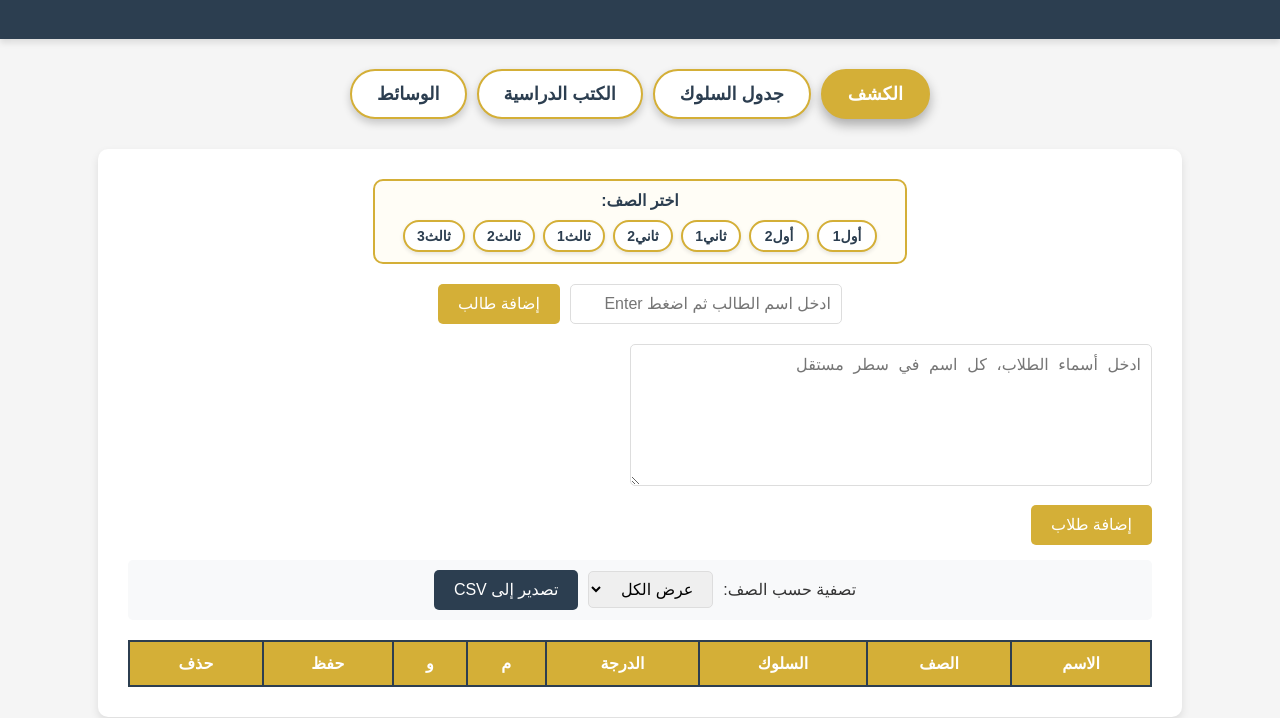
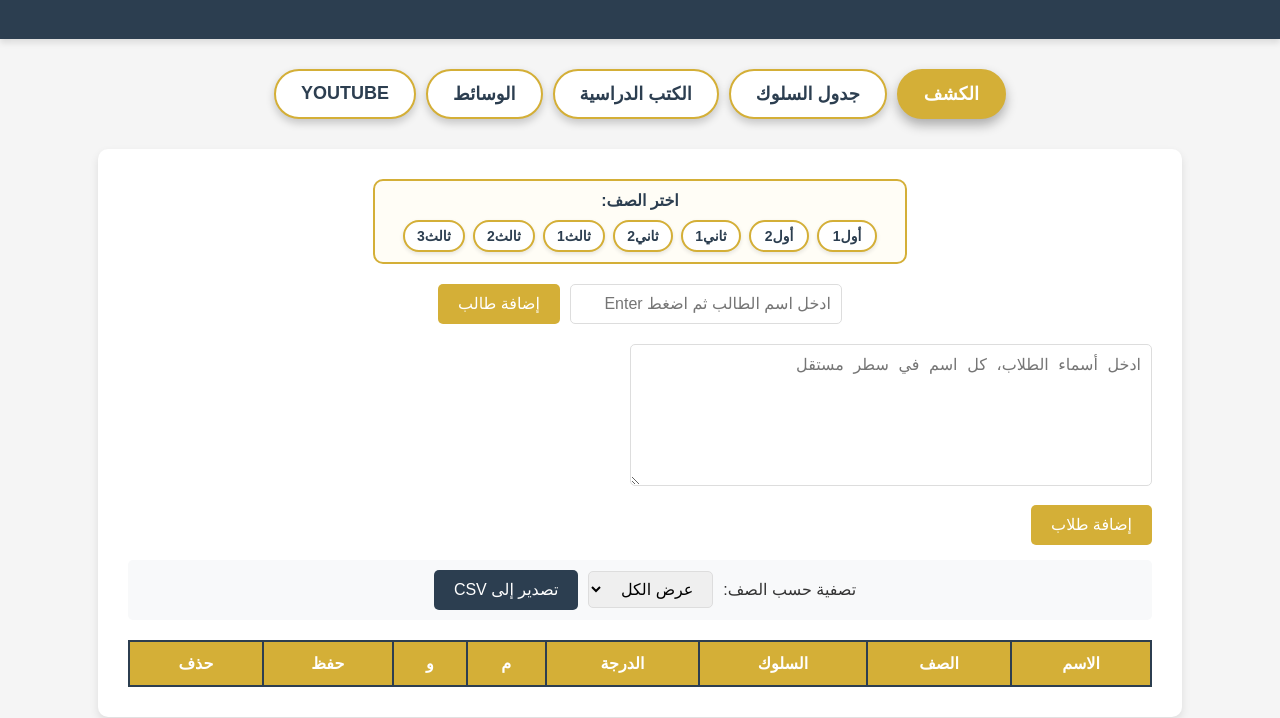
Before and after one commit to alatwi777/H.B.A, a plain HTML site: page index.html in a window 1280 px wide. Shown: the part 82-800 px from the top of the page. Drawn offline with Linux system fonts and the light colour scheme.

Commit message:
Update index.html

```diff
--- a/index.html
+++ b/index.html
@@ -694,6 +694,7 @@
         <div class="tab" onclick="openTab(event, 'behavior')">جدول السلوك</div>
         <div class="tab" onclick="openTab(event, 'books')">الكتب الدراسية</div>
         <div class="tab" onclick="openTab(event, 'media')">الوسائط</div>
+        <div class="tab" onclick="openTab(event, 'media')">YOUTUBE</div>
     </div>
 
     <!-- تبويب الكشف -->
```
